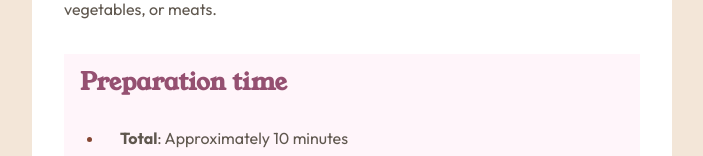
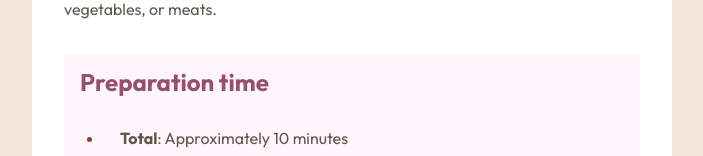
Before and after one commit to JamalGuyo/recipe-page, a plain HTML site: page index.html in a window 1280 px wide. Shown: the part 478-634 px from the top of the page, without its empty margins (288-991 px from the left). Drawn offline with Linux system fonts and the light colour scheme.

Commit message:
change font family of preparation section

```diff
--- a/index.html
+++ b/index.html
@@ -36,7 +36,7 @@
           </p>
         </header>
         <article class="section preparation flow bg-purple">
-          <h2>Preparation time</h2>
+          <h2 class="h2">Preparation time</h2>
 
           <ul>
             <li><strong>Total</strong>: Approximately 10 minutes</li>
--- a/style.css
+++ b/style.css
@@ -124,6 +124,10 @@ h2 {
   color: var(--clr-brown-800)
 }
 
+.h2 {
+  font-family: var(--ff-outfit);
+}
+
 li::marker {
   color: var(--clr-brown-800);
 }
```
